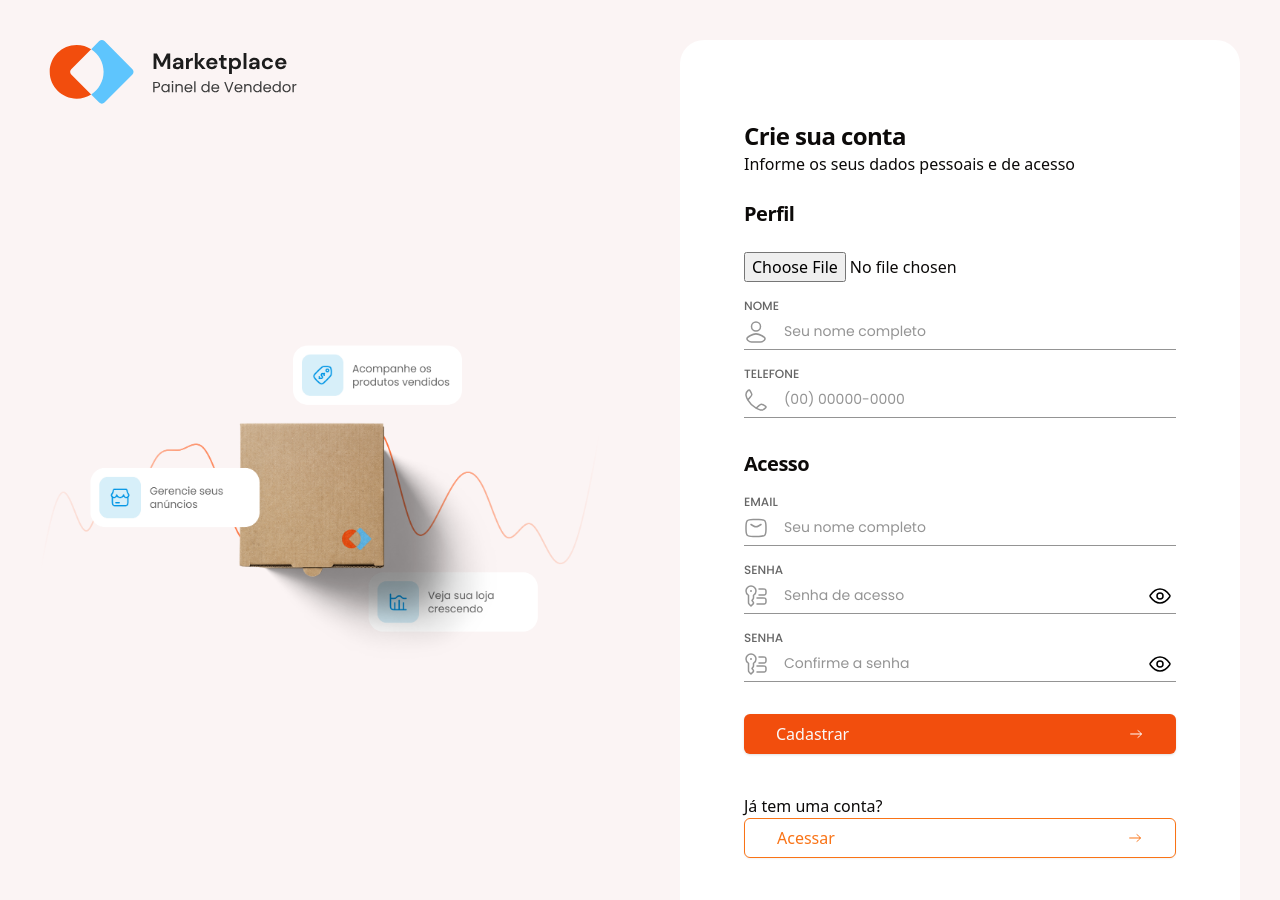
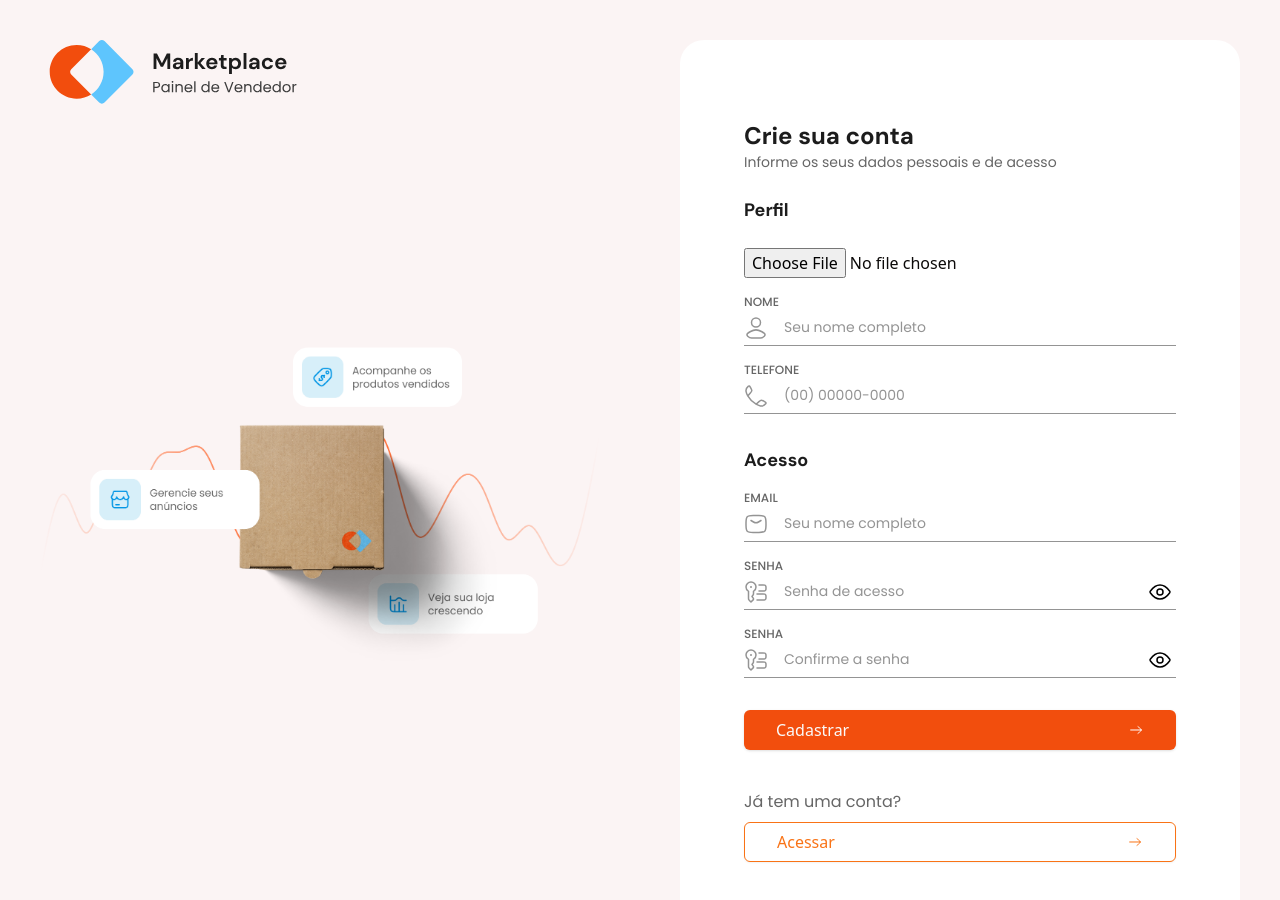
Before and after one commit to danielrmartins/marketplace, a React (Vite) app: page /sign-up in a window 1280 px wide. Shown: the top 900 px of the page. Built offline with nearby package versions, Linux system fonts and the light colour scheme; no server answers.

Commit message:
feat: change colors default in sign in and sign up

```diff
--- a/src/pages/auth/sign-in.tsx
+++ b/src/pages/auth/sign-in.tsx
@@ -48,8 +48,8 @@ export function SignIn() {
       <Helmet title="Login" />
       <div className="flex h-full w-full flex-col justify-between rounded-3xl bg-white px-16 py-20">
         <div>
-          <h1 className="text-2xl font-semibold tracking-tight">Acesse sua conta</h1>
-          <p>Informe seu e-mail e senha para entrar</p>
+          <h1 className="font-dm-sans text-2xl font-bold text-gray-500">Acesse sua conta</h1>
+          <p className="font-poppins text-sm text-gray-300">Informe seu e-mail e senha para entrar</p>
         </div>
         <div>
           <form className="space-y-6" onSubmit={handleSubmit(handleSignIn)}>
@@ -68,10 +68,10 @@ export function SignIn() {
           </form>
         </div>
         <div>
-          <h2 className="pb-2 text-base tracking-tight">Ainda não tem uma conta?</h2>
+          <h2 className="pb-2 font-poppins text-base text-gray-300">Ainda não tem uma conta?</h2>
           <Button
             variant="secondary"
-            className="flex w-full justify-between border border-orange-500 bg-white text-base text-orange-500"
+            className="flex w-full justify-between border border-orange-base bg-white text-base text-orange-base"
             size="lg"
             type="button"
             onClick={handleSignUp}
--- a/src/pages/auth/sign-up.tsx
+++ b/src/pages/auth/sign-up.tsx
@@ -101,12 +101,12 @@ export function SignUp() {
       <Helmet title="Cadastro" />
       <div className="flex h-full w-full flex-col justify-between rounded-3xl bg-white px-16 py-20">
         <div>
-          <h1 className="text-2xl font-semibold tracking-tight">Crie sua conta</h1>
-          <p>Informe os seus dados pessoais e de acesso</p>
+          <h1 className="font-dm-sans text-2xl font-bold text-gray-500">Crie sua conta</h1>
+          <p className="font-poppins text-sm text-gray-300">Informe os seus dados pessoais e de acesso</p>
         </div>
         <form className="gap-2 space-y-8" onSubmit={handleSubmit(handleSignUp)}>
           <div>
-            <p className="py-6 text-xl font-semibold tracking-tight">Perfil</p>
+            <p className="py-6 font-dm-sans text-lg font-bold text-gray-500">Perfil</p>
             <input id="file" type="file" accept="image/png" {...register('file')} />
             {errors.file && <span className="text-xs text-red-500">{errors.file.message}</span>}
           </div>
@@ -120,7 +120,7 @@ export function SignUp() {
           </div>
 
           <div>
-            <p className="pb-8 text-xl font-semibold tracking-tight">Acesso</p>
+            <p className="pb-8 font-dm-sans text-lg font-bold text-gray-500">Acesso</p>
             <Input id="email" type="email" placeholder="Seu nome completo" icon="email" label="email" {...register('email')} />
             {errors.email && <span className="text-xs text-red-500">{errors.email.message}</span>}
           </div>
@@ -147,7 +147,7 @@ export function SignUp() {
         </form>
 
         <div className="pt-10">
-          <h2>Já tem uma conta?</h2>
+          <h2 className="pb-2 font-poppins text-base text-gray-300">Já tem uma conta?</h2>
           <Button
             onClick={handleSignIn}
             className="flex w-full justify-between border border-orange-500 bg-white text-base text-orange-500"
```
